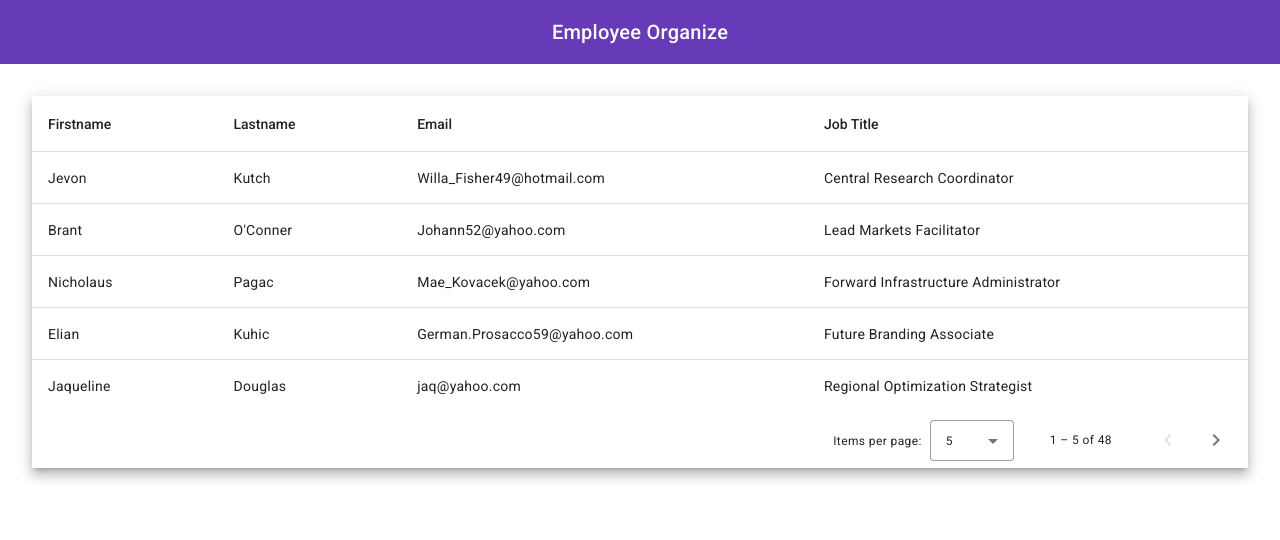
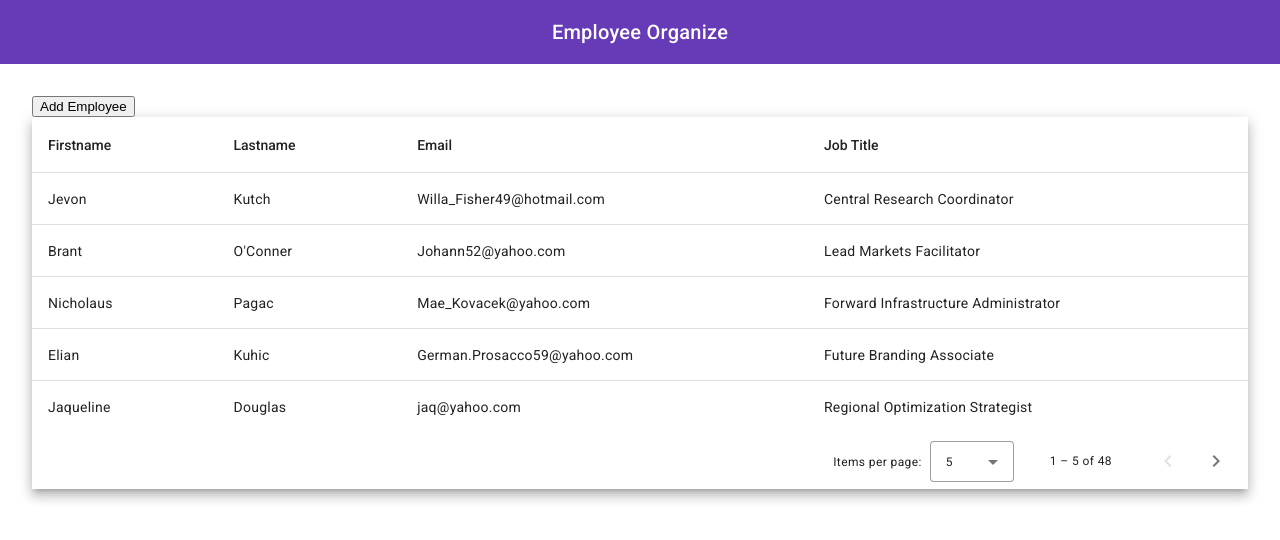
Before and after one commit to laska-adief/employee-organize, an Angular app: page /employee/list in a window 1280 px wide. Shown: the top 540 px of the page. Built offline with nearby package versions, Linux system fonts and the light colour scheme; data requests are answered from the project's data file; sample sign-in values are in the browser's storage.

Commit message:
[Employee Organize] add button add employee in employee-list component

```diff
--- a/src/app/pages/employee/employee-list/employee-list.component.html
+++ b/src/app/pages/employee/employee-list/employee-list.component.html
@@ -1,4 +1,7 @@
 <div class="container">
+  <div class="buttons">
+    <button mat-raised-button color="primary">Add Employee</button>
+  </div>
   <div class="mat-elevation-z8">
     <table mat-table [dataSource]="dataSource" matSort>
 
```
